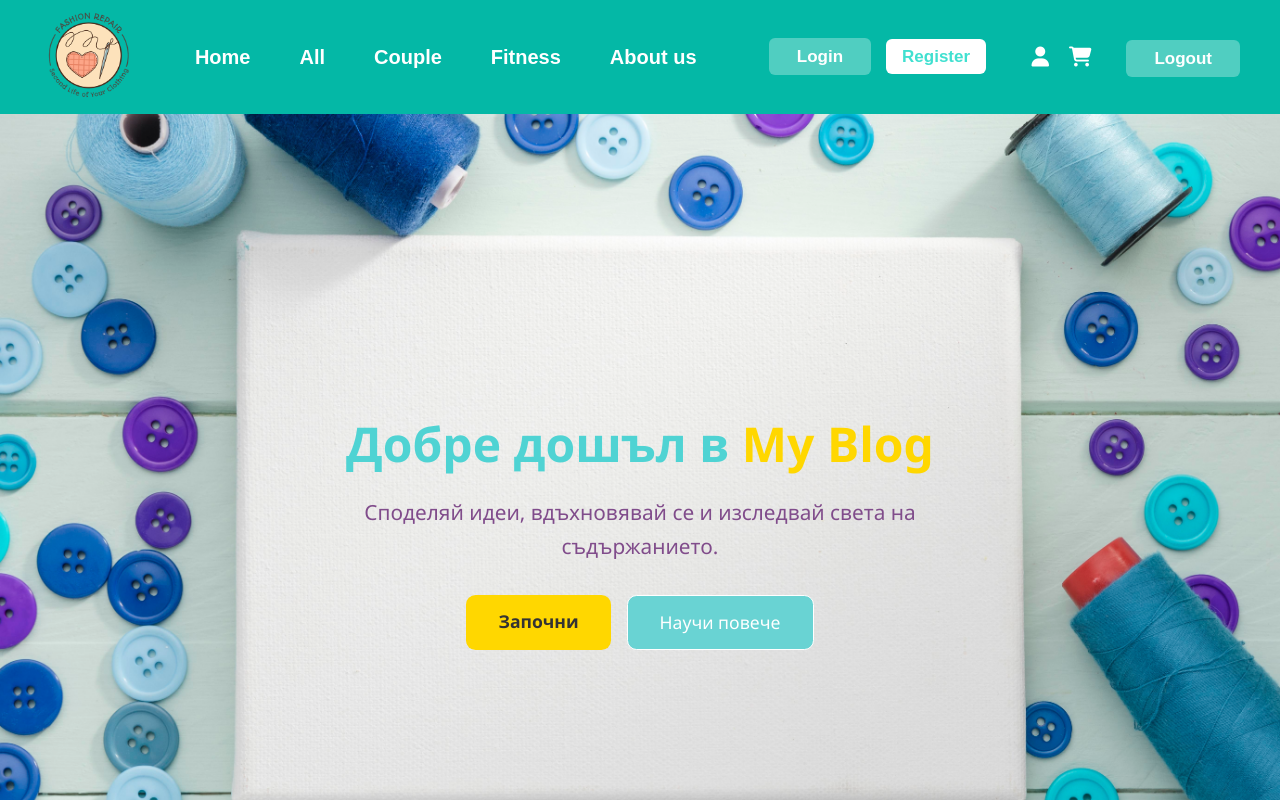
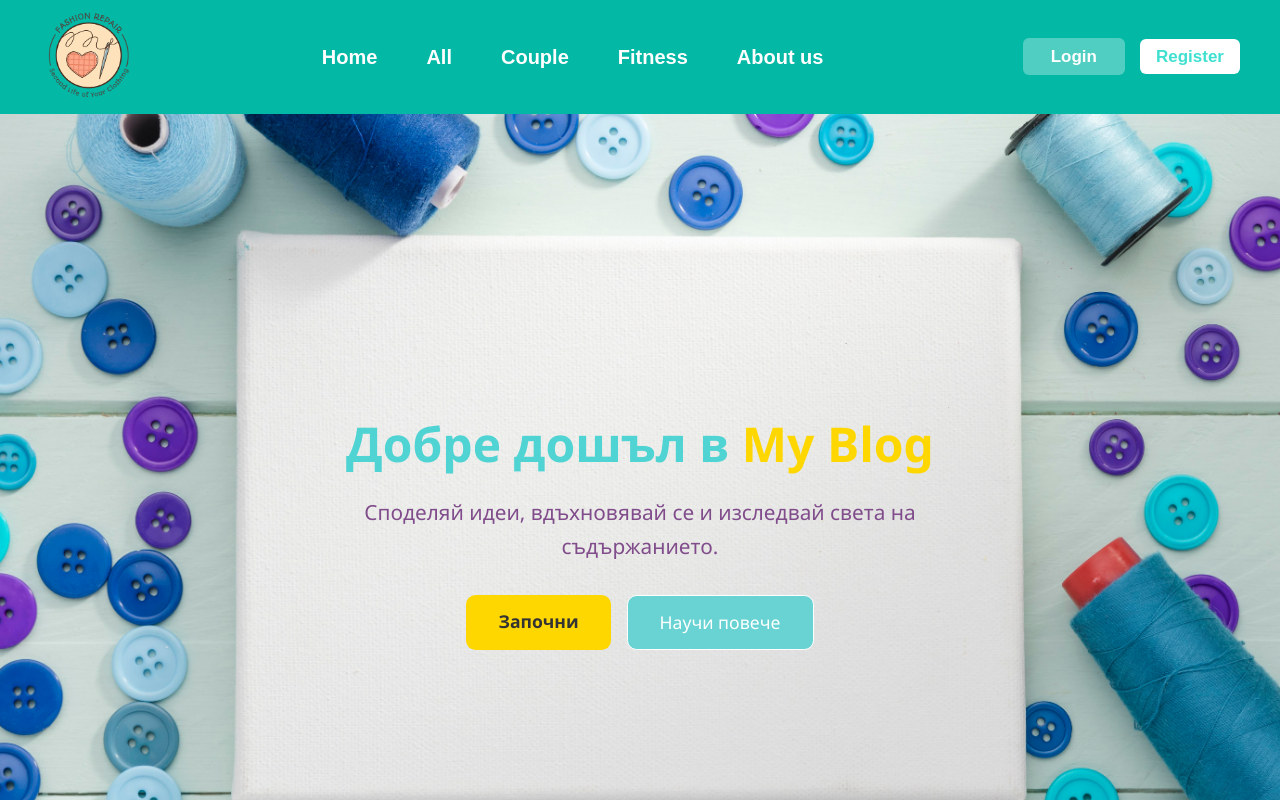
Before and after one commit to AnitaAlexieva/Facebook-Project, an Angular app in the folder my-blog/: page / in a window 1280 px wide. Shown: the top 800 px of the page. Built offline with nearby package versions, Linux system fonts and the light colour scheme; no server answers.

Commit message:
Add conditions for showing buttons for users or for guests

```diff
--- a/my-blog/src/app/core/header/header.html
+++ b/my-blog/src/app/core/header/header.html
@@ -13,12 +13,14 @@
     </ul>
   </nav>
 
-   <div class="auth-buttons guest">
-    <a routerLink="/login" class="btn login">Login</a>
-    <a routerLink="/register" class="btn register">Register</a>
-  </div>
+  @if(!user){
+    <div class="auth-buttons guest">
+     <a routerLink="/login" class="btn login">Login</a>
+     <a routerLink="/register" class="btn register">Register</a>
+   </div>
+  }
 
-
+@if(user){
   <div class="auth-buttons user">
     <a class="profile-icon" routerLink="/profile"><i class="fa-solid fa-user"></i></a>
 
@@ -29,6 +31,7 @@
 
     <a routerLink="/login" class="btn login">Logout</a>
   </div>
+}
 </header>
 
 <!-- 🛒 Popup с @if -->
--- a/my-blog/src/app/core/header/header.ts
+++ b/my-blog/src/app/core/header/header.ts
@@ -12,6 +12,7 @@ export class Header {
   showCart = false;
   showPayment = false;
   paymentSuccess = false;
+  user = false
 
   toggleCart() {
     this.showCart = !this.showCart;
```
